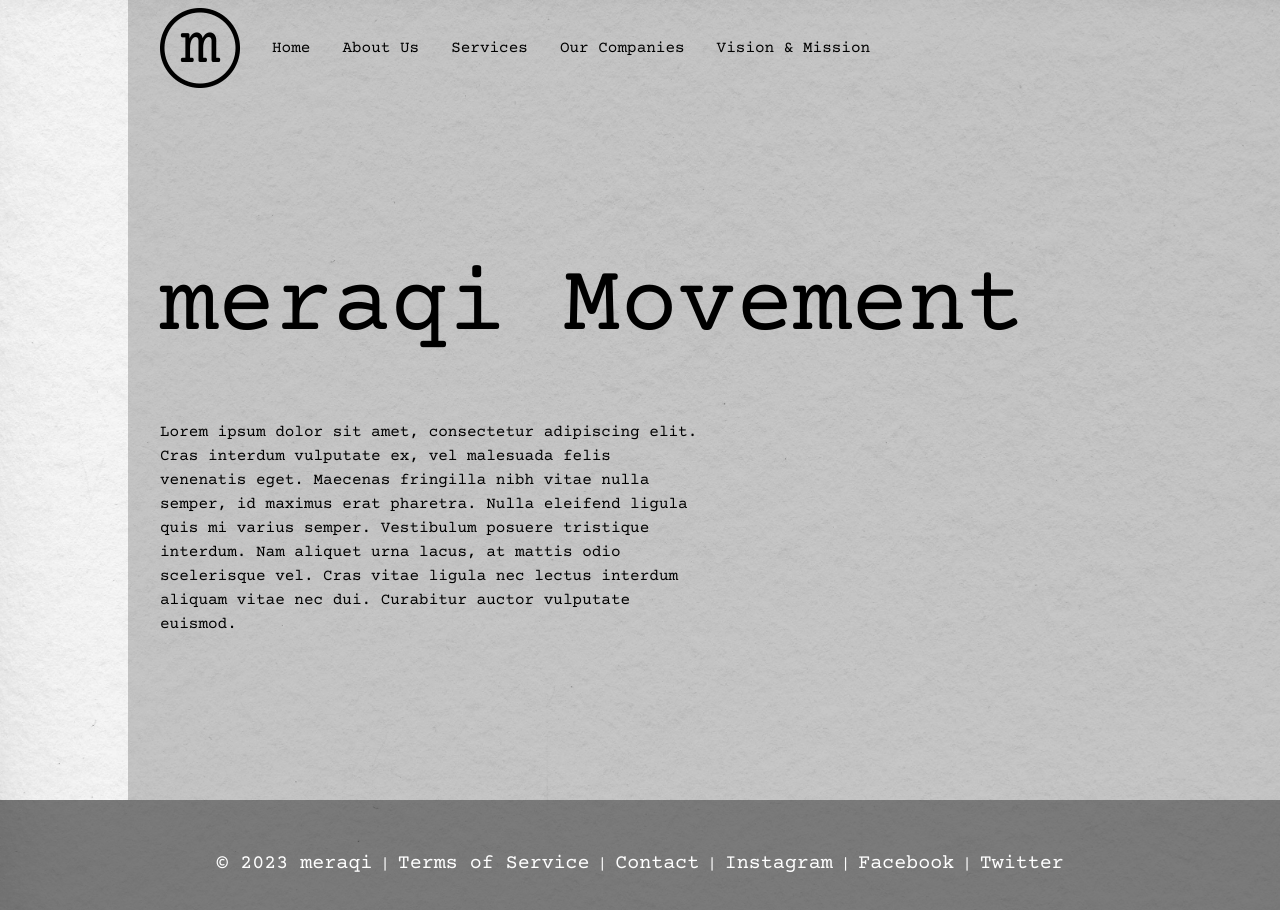
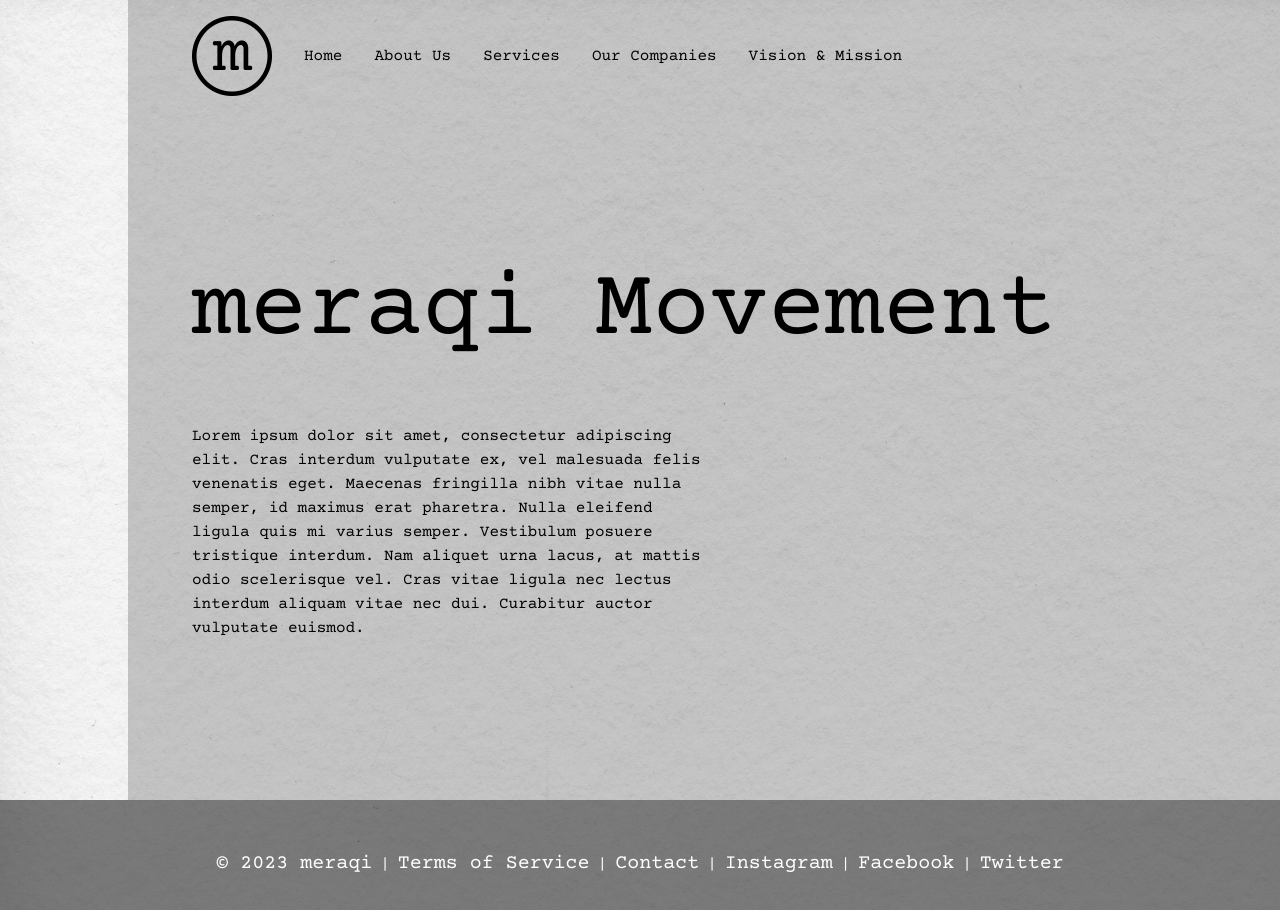
Before and after one commit to Eaj-JPN/meraqi-app, a Next.js app: page / in a window 1280 px wide. Shown: the top 910 px of the page. Built offline with nearby package versions, Linux system fonts and the light colour scheme.

Commit message:
page landing test

```diff
--- a/app/PageLanding.tsx
+++ b/app/PageLanding.tsx
@@ -7,7 +7,7 @@ const pageLanding = () => {
       {/* Landing Page */}
       <section id="Landing" className="flex min-h-screen h-fit justify-end">
         {/* Background */}
-          <div className="flex flex-col min-h-screen w-full ml-32 bg-black bg-opacity-20">
+          <div className="ml-32 flex flex-col pt-2 bg-black bg-opacity-20 px-8 min-h-screen">
 
             {/* Header */}
             <PageHeader />
```
